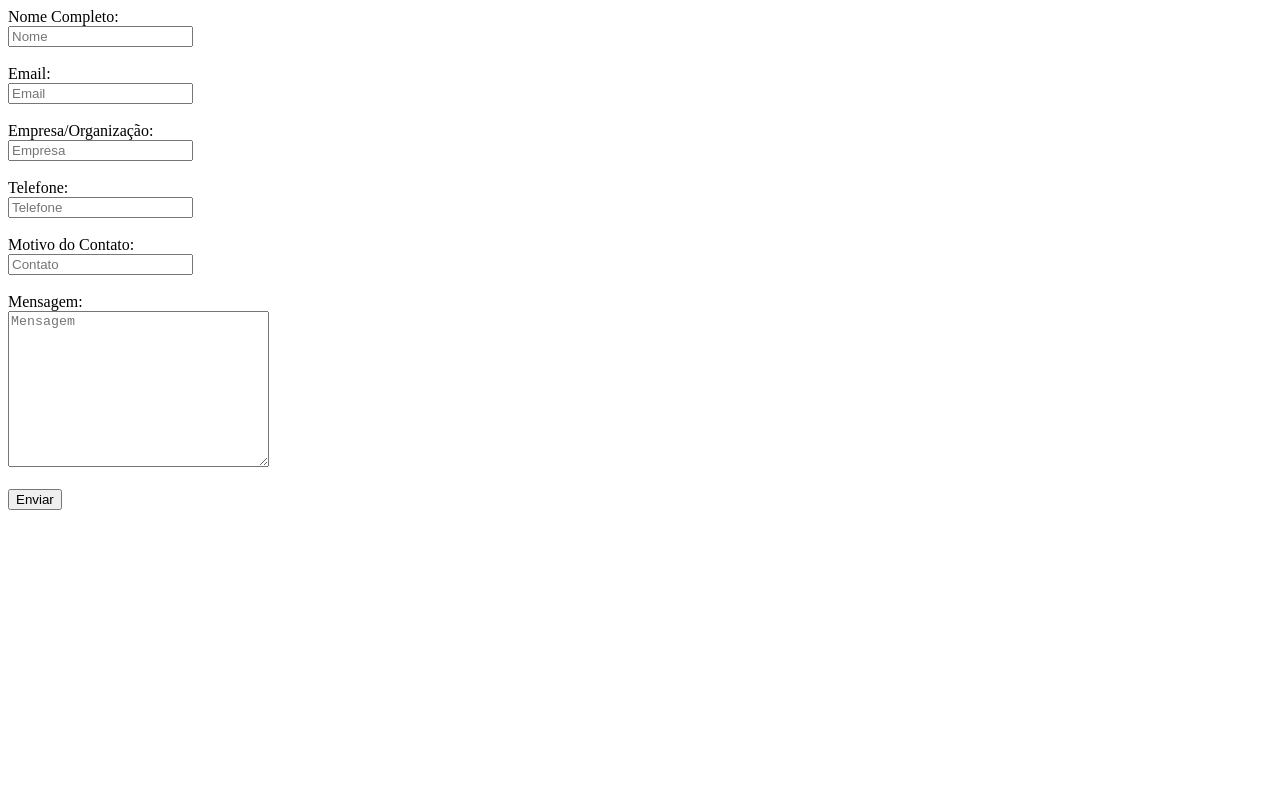
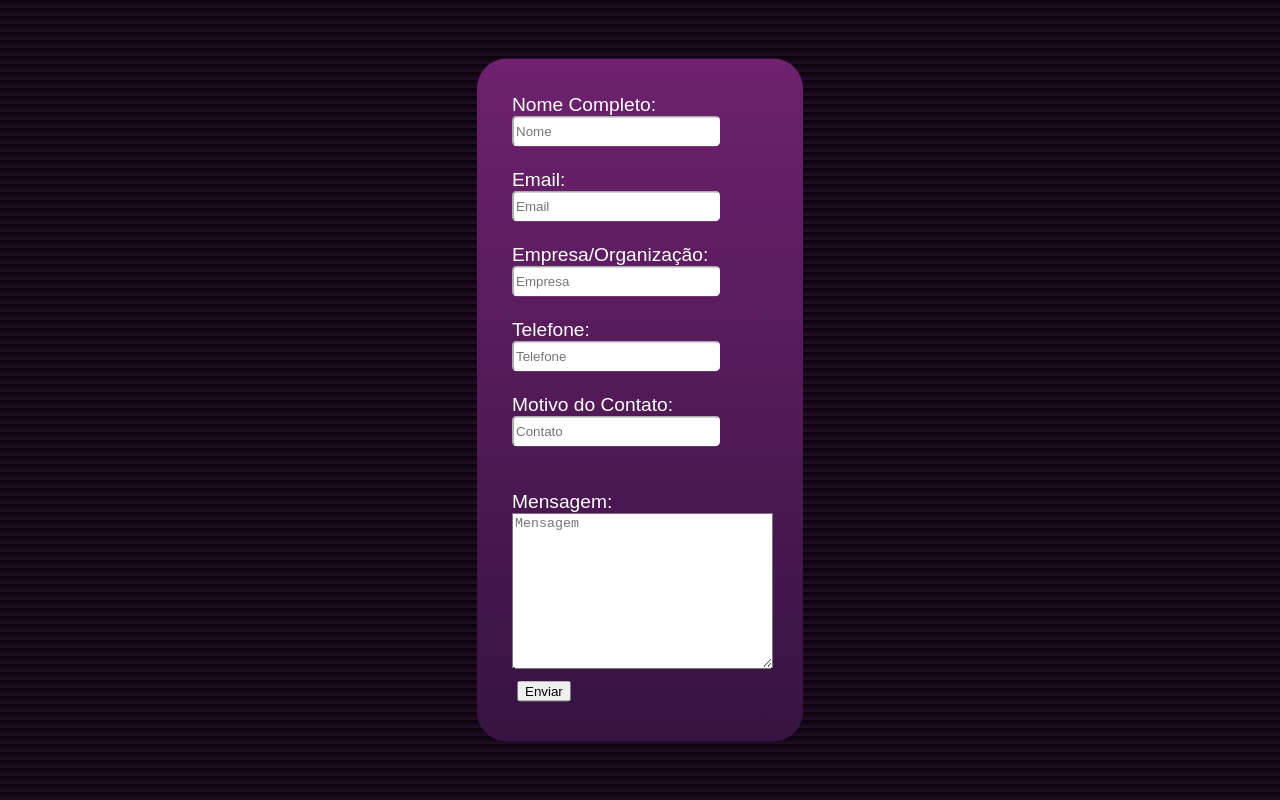
Before and after one commit to freitaslysia/ProjetosForm-Lysia_Freitas, a plain HTML site: page Contato/index.html in a window 1280 px wide. Drawn offline with Linux system fonts and the light colour scheme.

Commit message:
Add Style

```diff
--- a/Contato/index.html
+++ b/Contato/index.html
@@ -5,36 +5,83 @@
   <meta charset="UTF-8">
   <meta name="viewport" content="width=device-width, initial-scale=1.0">
   <title>Projeto Form</title>
+  <style>
+    body {
+      font-family: Arial, Helvetica, sans-serif;
+      font-size: larger;
+      background-image: linear-gradient(to bottom, rgb(12, 1, 12), rgb(33, 13, 39));
+    }
+
+    .box {
+      color: rgb(255, 255, 255);
+      position: absolute;
+      top: 50%;
+      left: 50%;
+      transform: translate(-50%, -50%);
+      background-image: linear-gradient(to bottom, rgb(110, 33, 110), rgb(54, 19, 65));
+      padding: 35px;
+      border-radius: 30px;
+      width: 20%;
+    }
+
+    .box input {
+      border-radius: 5px;
+      border-color: rgb(255, 255, 255);
+      height: 25px;
+      width: 200px;
+    }
+
+    .inputBox {
+      position: relative;
+    }
+
+    .botao {
+      padding: 5px;
+    }
+  </style>
 </head>
 
 <body>
+  <div class="box">
     <form action="">
       <label for="idNome">Nome Completo:</label><br>
       <input type="text" id="idNome" name="nmNome" value="" placeholder="Nome">
 
       <br><br>
+      <div class="inputBox">
         <label for="idEmail">Email:</label><br>
         <input type="email" id="idEmail" name="email" value="" placeholder="Email">
+      </div>
+
+      <br>
+      <div class="inputBox">
+        <label for="idEmpresa">Empresa/Organização:</label><br>
+        <input type="text" id="idEmpresa" name="empresa" value="" placeholder="Empresa">
+      </div>
+
+      <br>
+      <div class="inputBox">
+        <label for="idTel">Telefone:</label><br>
+        <input type="text" id="idTel" name="telefone" value="" placeholder="Telefone">
+      </div>
+
+      <br>
+      <div class="inputBox">
+        <label for="idContato">Motivo do Contato:</label><br>
+        <input type="text" id="idContato" name="contato" value="" placeholder="Contato">
+      </div>
 
       <br><br>
-    <label for="idEmpresa">Empresa/Organização:</label><br>
-    <input type="text" id="idEmpresa" name="empresa" value="" placeholder="Empresa">
-
-    <br><br>
-    <label for="idTel">Telefone:</label><br>
-    <input type="text" id="idTel" name="telefone" value="" placeholder="Telefone">
-
-    <br><br>
-    <label for="idContato">Motivo do Contato:</label><br>
-    <input type="text" id="idContato" name="contato" value="" placeholder="Contato">
-
-    <br><br>
+      <div class="inputBox">
         <label for="idMsg">Mensagem:</label><br>
         <textarea id="idMsg" name="msg" value="" placeholder="Mensagem" cols="30" rows="10"></textarea>
+      </div>
 
-    <br><br>
+      <div class="botao">
         <button type="submit">Enviar</button>
+      </div>
     </form>
+  </div>
 </body>
 
 </html>
```
Lines whose indentation alone changed are shown as unchanged.
